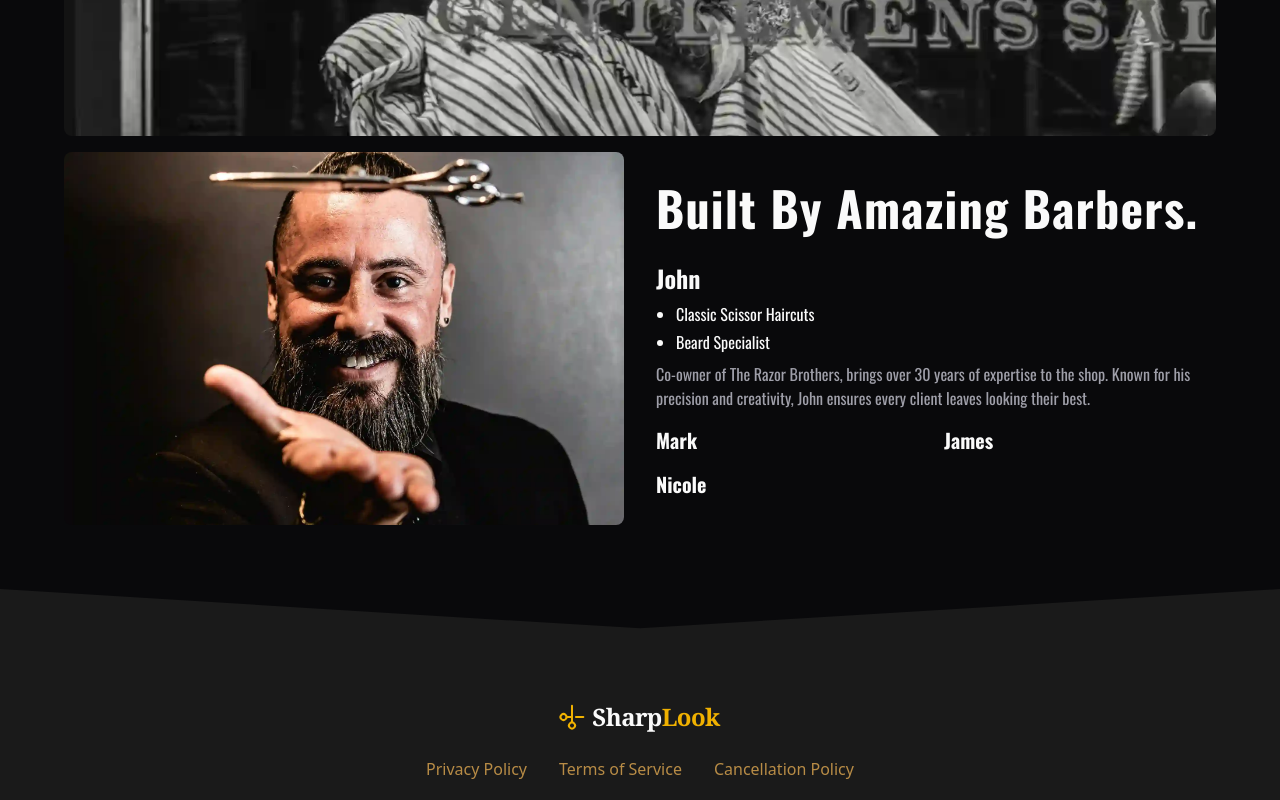
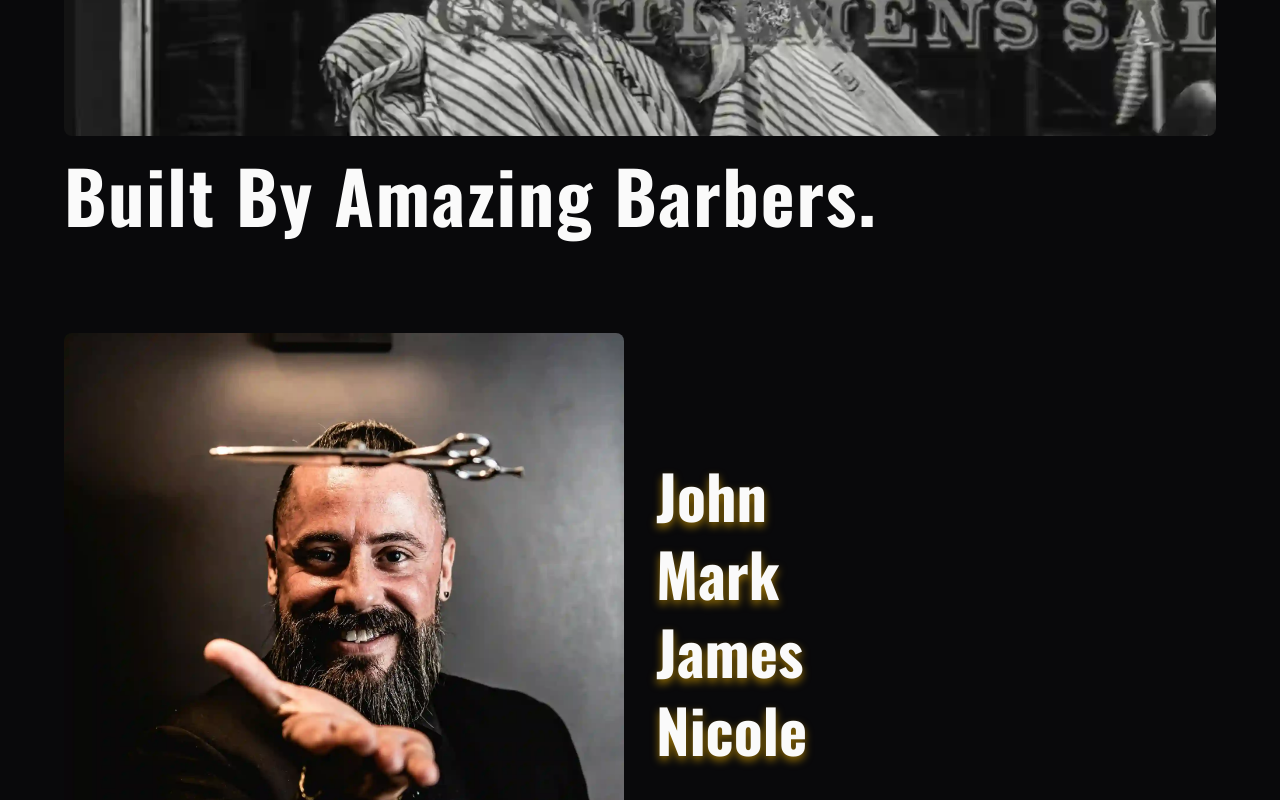
Before and after one commit to Derkaoui05/barber-shop, a Next.js app: page /about in a window 1280 px wide. Shown: the part 620-1420 px from the top of the page. Built offline with nearby package versions, Linux system fonts and the light colour scheme.

Commit message:
adding content in about page

```diff
--- a/src/app/(main)/about/page.tsx
+++ b/src/app/(main)/about/page.tsx
@@ -1,8 +1,21 @@
+"use client"
 import Image from "next/image";
-import React from "react";
+import React, { useState } from "react";
 import { Button } from "@/components/ui/button";
+import { getBarber } from "@/config/barber";
 
 export default function AboutPage() {
+  const [selectedBarber, setSelectedBarber] = useState<number | null>(null);
+  const [displayedImage, setDisplayedImage] = useState(getBarber[0].image);
+
+  const handleBarberClick = (id: number) => {
+    const barber = getBarber.find(b => b.id === id);
+    if (barber) {
+      setDisplayedImage(barber.image);
+      setSelectedBarber(selectedBarber === id ? null : id);
+    }
+  };
+
   return (
     <section className="font-oswald w-full py-12 md:py-16">
       <div className="container mx-auto px-4 md:px-8">
@@ -21,48 +34,44 @@ export default function AboutPage() {
                   className="object-cover rounded-lg"
                 />
               </div>
+              <h2 className="text-6xl md:text-7xl tracking-wide leading-relaxed font-bold"> Built By Amazing Barbers.</h2>
             </div>
             {/* Co-owner section */}
-            <div className="space-y-8 w-full">
+            <div className="space-y-8 mt-20 w-full">
               <div className="flex flex-col md:flex-row items-center gap-8">
-                <div className="relative w-full md:w-1/2 aspect-[3/2]">
+                <div className="relative w-full md:w-1/2 aspect-square">
                   <Image
-                    src="/about3.webp"
-                    alt="Co-owner image"
+                    src={displayedImage}
+                    alt="Barbershop team"
                     fill
                     priority
                     className="object-cover rounded-lg"
                   />
                 </div>
                 <div className="w-full md:w-1/2 space-y-6">
-                  <h2 className="text-4xl md:text-5xl tracking-wide leading-tight font-bold">
-                    Built By Amazing Barbers.
-                  </h2>
                   <div className="space-y-4">
-                    <div>
-                      <h3 className="text-2xl font-bold">John</h3>
-                      <ul className="list-disc pl-5 mt-2 space-y-1">
-                        <li>Classic Scissor Haircuts</li>
-                        <li>Beard Specialist</li>
-                      </ul>
-                      <p className="mt-2 text-muted-foreground">
-                        Co-owner of The Razor Brothers, brings over 30 years of
-                        expertise to the shop. Known for his precision and
-                        creativity, John ensures every client leaves looking
-                        their best.
-                      </p>
-                    </div>
-                    <div className="grid grid-cols-2 gap-4">
-                      <div>
-                        <h3 className="text-xl font-bold">Mark</h3>
+                    {getBarber.map((barber) => (
+                      <div key={barber.id}>
+                        <button
+                          onClick={() => handleBarberClick(barber.id)}
+                          className="text-5xl md:text-6xl font-bold text-left drop-shadow-lg drop-shadow-primary/60 cursor-pointer w-full hover:text-primary transition-colors"
+                        >
+                          {barber.name}
+                        </button>
+                        {selectedBarber === barber.id && (
+                          <div className="mt-2 pl-7">
+                            <ul className="space-y-1 list-none">
+                              {barber.speciality.map((item, i) => (
+                                <li key={i} className="text-lg">{item}</li>
+                              ))}
+                            </ul>
+                            <p className="mt-2 text-muted-foreground text-lg">
+                              {barber.description}
+                            </p>
+                          </div>
+                        )}
                       </div>
-                      <div>
-                        <h3 className="text-xl font-bold">James</h3>
-                      </div>
-                      <div>
-                        <h3 className="text-xl font-bold">Nicole</h3>
-                      </div>
-                    </div>
+                    ))}
                   </div>
                 </div>
               </div>
```
